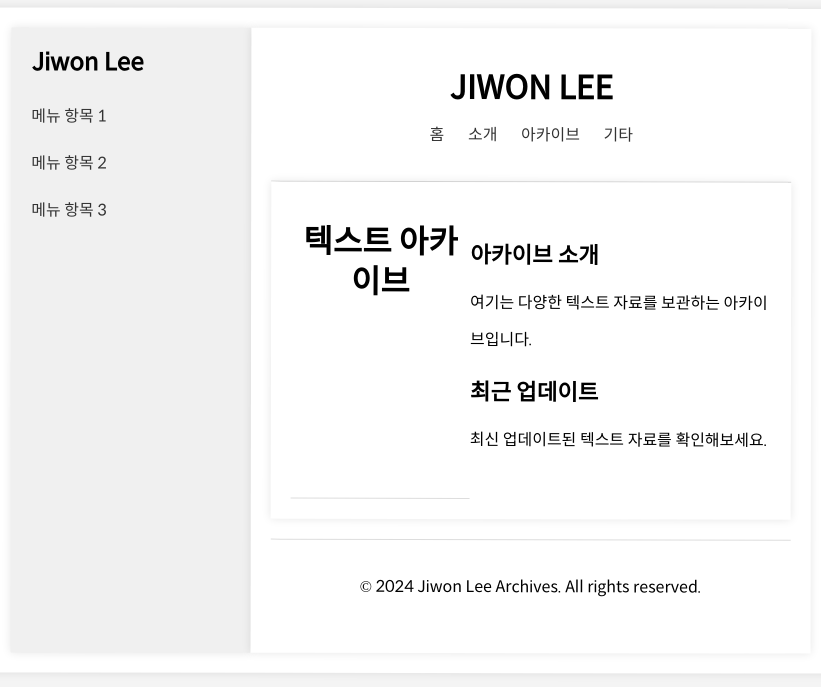
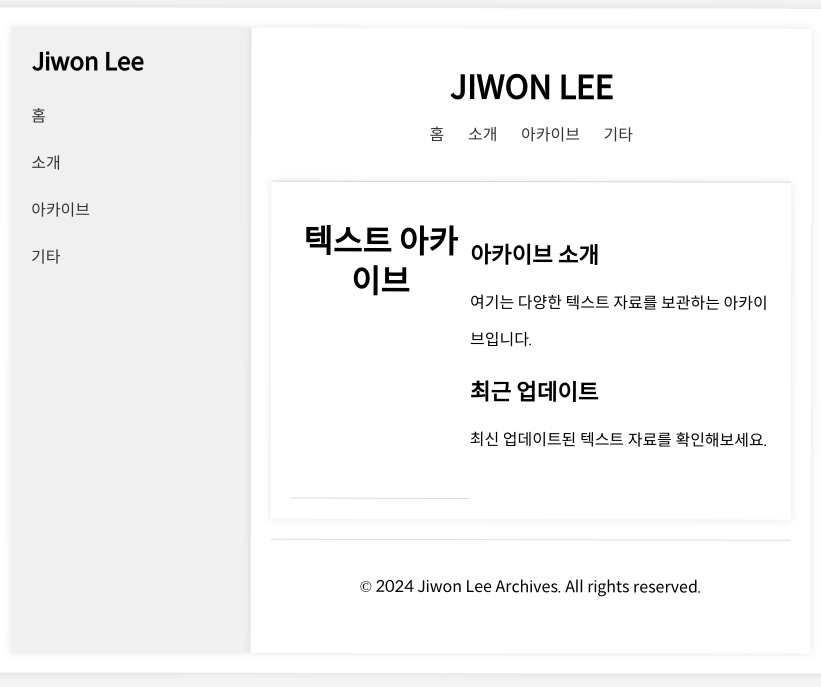
Before and after one commit to LfayeJ/archives, a Jekyll site: the page built from index.html, in a window 1280 px wide. Shown: the top 687 px of the page, without its empty margins (229-1050 px from the left). Built offline with Jekyll 4.4.1, drawn with Linux system fonts in a browser that asks for light colours.

Commit message:
Update default.html

```diff
--- a/_layouts/default.html
+++ b/_layouts/default.html
@@ -11,10 +11,10 @@
         <aside class="side-menu">
             <h1>Jiwon Lee</h1>
             <ul>
-                <li><a href="#">메뉴 항목 1</a></li>
-                <li><a href="#">메뉴 항목 2</a></li>
-                <li><a href="#">메뉴 항목 3</a></li>
-                <!-- 추가적인 메뉴 항목들 -->
+               <li><a href="{{ site.baseurl }}/">홈</a></li>
+               <li><a href="{{ site.baseurl }}/about">소개</a></li>
+               <li><a href="{{ site.baseurl }}/archive">아카이브</a></li>
+               <li><a href="{{ site.baseurl }}/etc">기타</a></li>
             </ul>
         </aside>
 
```
